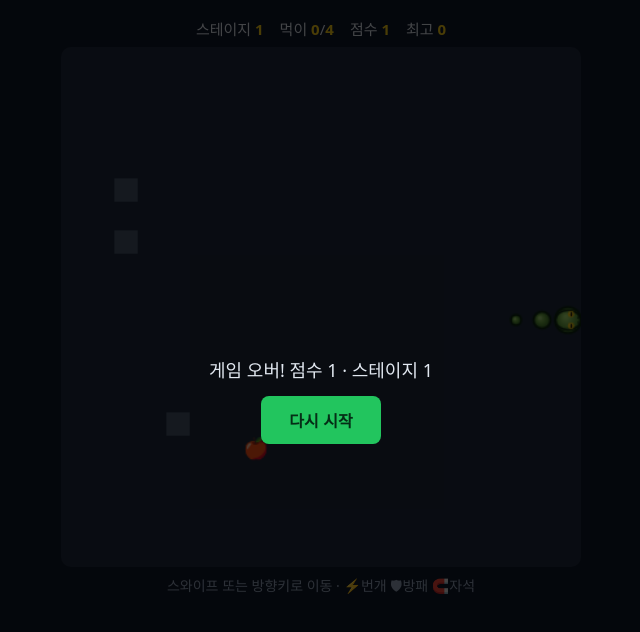
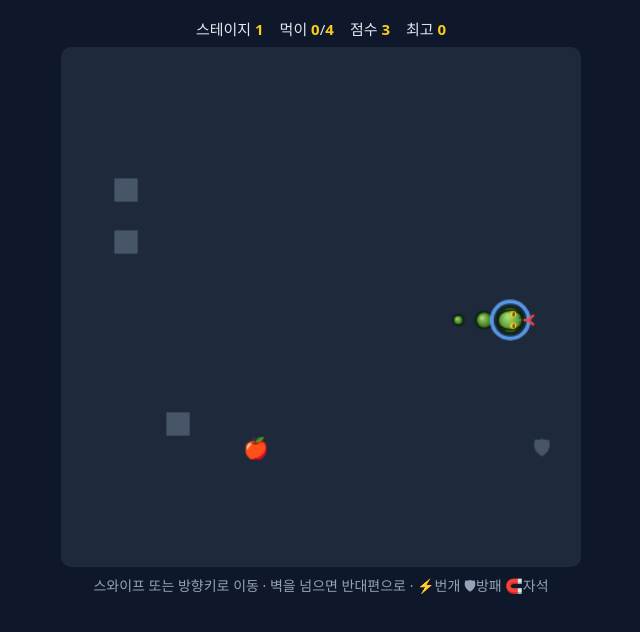
Before and after one commit to jwunlimitdev/game, a plain HTML site: page snake/index.html in a window 1280 px wide. Shown: the whole page, without its empty margins (319-959 px from the left). Drawn offline with Linux system fonts and the light colour scheme.

Commit message:
[Claude] 스네이크 벽을 넘으면 반대편으로 이동하도록 변경

```diff
--- a/snake/index.html
+++ b/snake/index.html
@@ -29,7 +29,7 @@ button{padding:12px 28px;font-size:16px;border:0;border-radius:8px;background:#2
 
 <script>
 const N = 20, CELL = 400 / N, TICK = 180;
-const HELP = '스와이프 또는 방향키로 이동 · ⚡번개 🛡방패 🧲자석';
+const HELP = '스와이프 또는 방향키로 이동 · 벽을 넘으면 반대편으로 · ⚡번개 🛡방패 🧲자석';
 const ITEMS = { bolt: '⚡', shield: '🛡', magnet: '🧲' };
 const DIRS = { up: [0, -1], down: [0, 1], left: [-1, 0], right: [1, 0] };
 const OPP = { up: 'down', down: 'up', left: 'right', right: 'left' };
@@ -40,6 +40,7 @@ const ctx = cv.getContext('2d');
 const $ = id => document.getElementById(id);
 const key = (x, y) => x + ',' + y;
 const rnd = n => Math.floor(Math.random() * n);
+const wrap = v => ((v % N) + N) % N;
 
 let best = 0;
 try { best = +localStorage.getItem('snakeDefenseBest') || 0; } catch (e) {}
@@ -179,7 +180,8 @@ function tick() {
 
   const [dx, dy] = DIRS[S.dir];
   const hd = S.snake[0];
-  const nx = hd.x + dx, ny = hd.y + dy;
+  // 벽을 넘으면 반대편으로 이동
+  const nx = wrap(hd.x + dx), ny = wrap(hd.y + dy);
 
   if (S.enemies.some(e => e.x === hd.x && e.y === hd.y)) {
     if (!blockedByShield()) return gameOver();
@@ -187,11 +189,10 @@ function tick() {
 
   const eating = S.food && nx === S.food.x && ny === S.food.y;
   const body = eating ? S.snake : S.snake.slice(0, -1);
-  const hitWall = nx < 0 || ny < 0 || nx >= N || ny >= N;
   const hitObs = S.obstacles.has(key(nx, ny));
   const hitBody = body.some(s => s.x === nx && s.y === ny);
   const hitEnemy = S.enemies.some(e => e.x === nx && e.y === ny);
-  if (hitWall || hitObs || hitBody || hitEnemy) {
+  if (hitObs || hitBody || hitEnemy) {
     if (!blockedByShield()) return gameOver();
     return;
   }
@@ -222,12 +223,17 @@ function tick() {
 
 /* ---------- 렌더링 ---------- */
 
-// 이동 사이 보간: 칸 단위 이동을 부드럽게 이어 붙인다
+// 이동 사이 보간: 칸 단위 이동을 부드럽게 이어 붙인다 (벽을 넘는 순간은 보간하지 않음)
 function snakePoints(t) {
   return S.snake.map((s, i) => {
     const f = S.prev[Math.min(i, S.prev.length - 1)] || s;
-    const x = f.x + (s.x - f.x) * t;
-    const y = f.y + (s.y - f.y) * t;
+    let x = f.x, y = f.y;
+    if (Math.abs(s.x - f.x) <= 1 && Math.abs(s.y - f.y) <= 1) {
+      x = f.x + (s.x - f.x) * t;
+      y = f.y + (s.y - f.y) * t;
+    } else {
+      x = s.x; y = s.y;
+    }
     return { x: x * CELL + CELL / 2, y: y * CELL + CELL / 2 };
   });
 }
```
